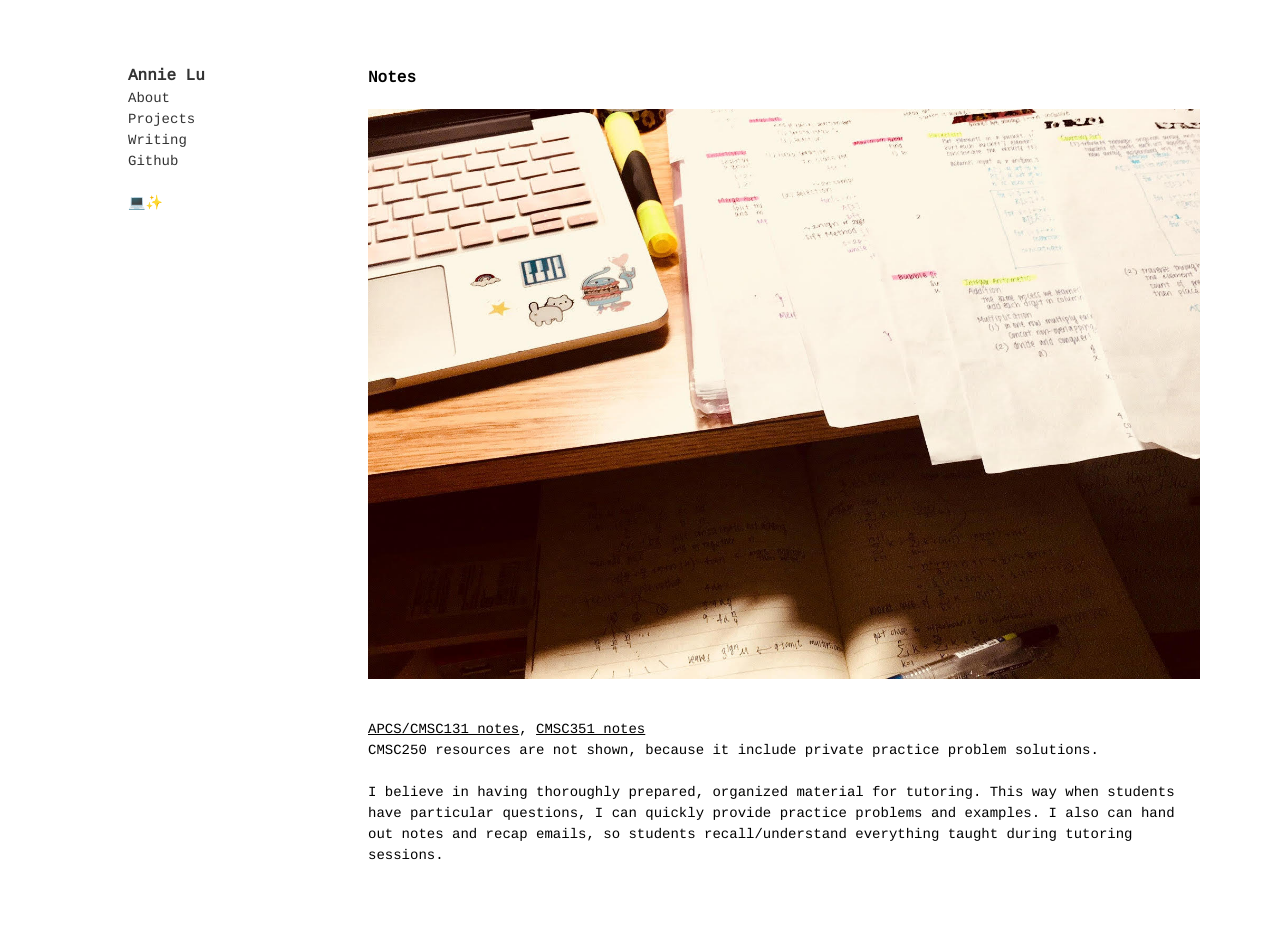
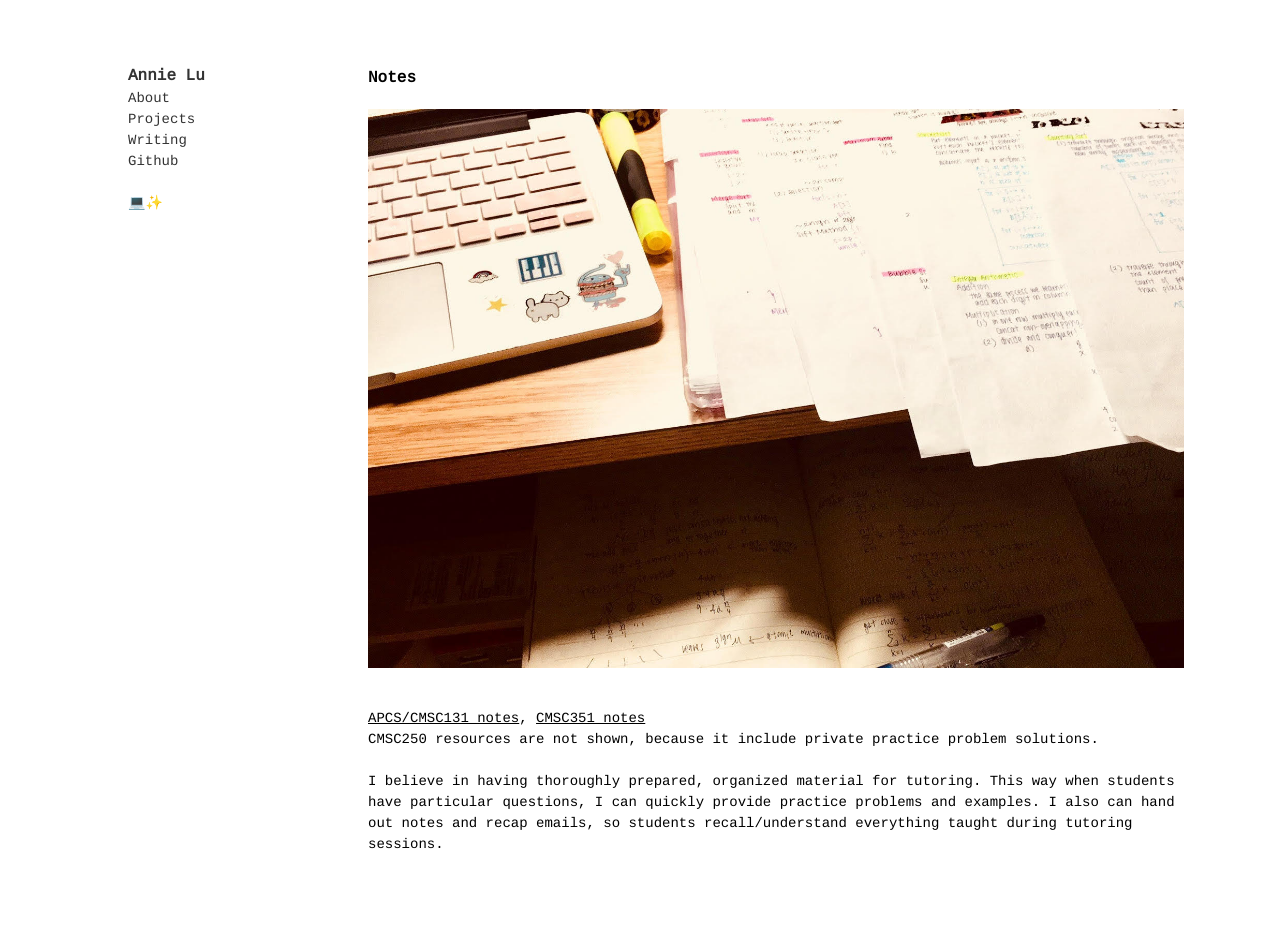
Before and after one commit to annie-lu/annie-lu.github.io, a Jekyll site: the page built from notes.html, in a window 1280 px wide. Built offline with Jekyll 4.4.1, drawn with Linux system fonts in a browser that asks for light colours.

Commit message:
Update notes.html

```diff
--- a/notes.html
+++ b/notes.html
@@ -2,7 +2,7 @@
 layout: posts
 title: Notes
 ---
-  <article>
+  <article class="pr3-ns">
     <a href="https://github.com/annie-lu/highschool/tree/master/apcs-prep/Notes" class="db link dim tc">
     <img src="images/studying.jpg" class="w-100" alt="beginning of notes">
     </a>
```
